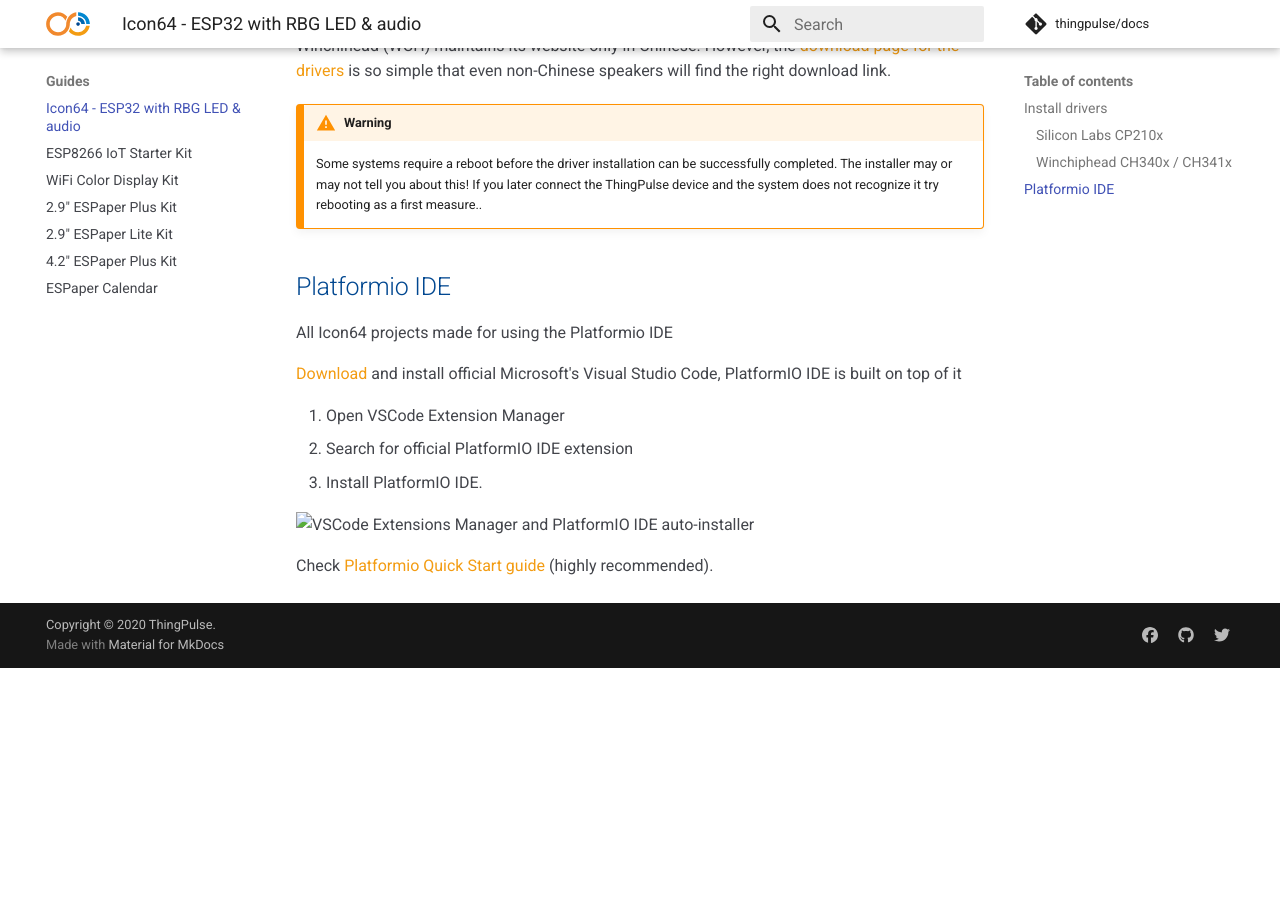
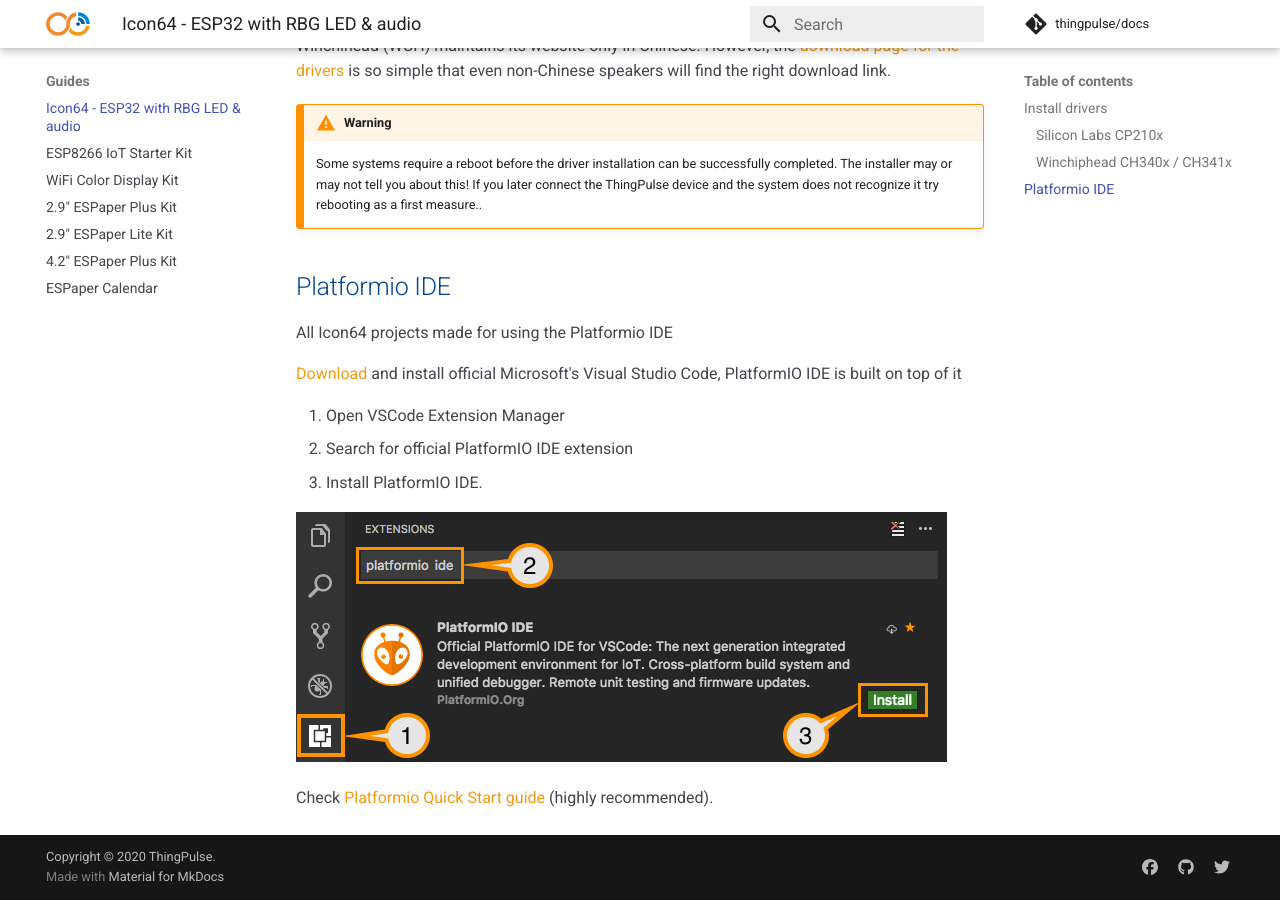
Before and after one commit to ThingPulse/docs, an MkDocs documentation site: the page built from docs/guides/icon64-esp32-rgb-led-audio.md, in a window 1280 px wide and 900 px high, scrolled down 1352 px. Built offline with MkDocs 1.6.1 and Material for MkDocs 9.7.7, drawn with Linux system fonts in a browser that asks for light colours; comment, search, counter and statistics services are not loaded; before the commit the page ends 2020 px from its top, so only the background shows below that.

Commit message:
Fix wrong include path

```diff
--- a/includes/platformio.md
+++ b/includes/platformio.md
@@ -5,6 +5,6 @@
 2. Search for official PlatformIO IDE extension
 3. Install PlatformIO IDE.
 
-![VSCode Extensions Manager and PlatformIO IDE auto-installer](../guides/img/how-tos/platformio-install.png)
+![VSCode Extensions Manager and PlatformIO IDE auto-installer](../img/how-tos/platformio-install.png)
 
 Check [Platformio Quick Start guide](https://docs.platformio.org/page/ide/vscode.html#quick-start) (highly recommended).
```
